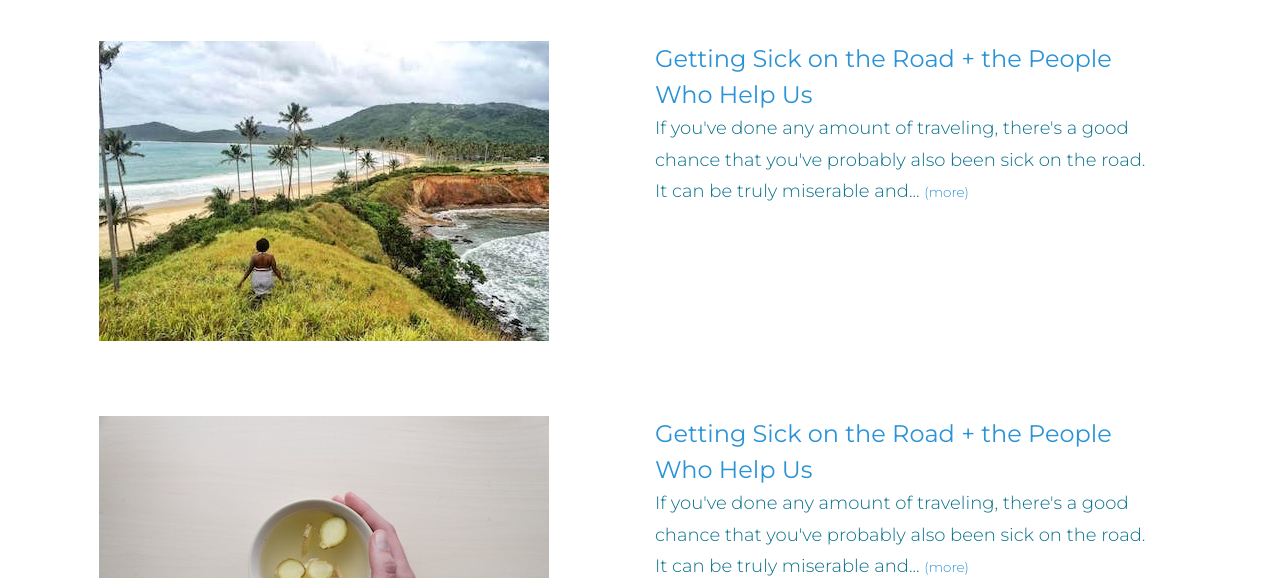
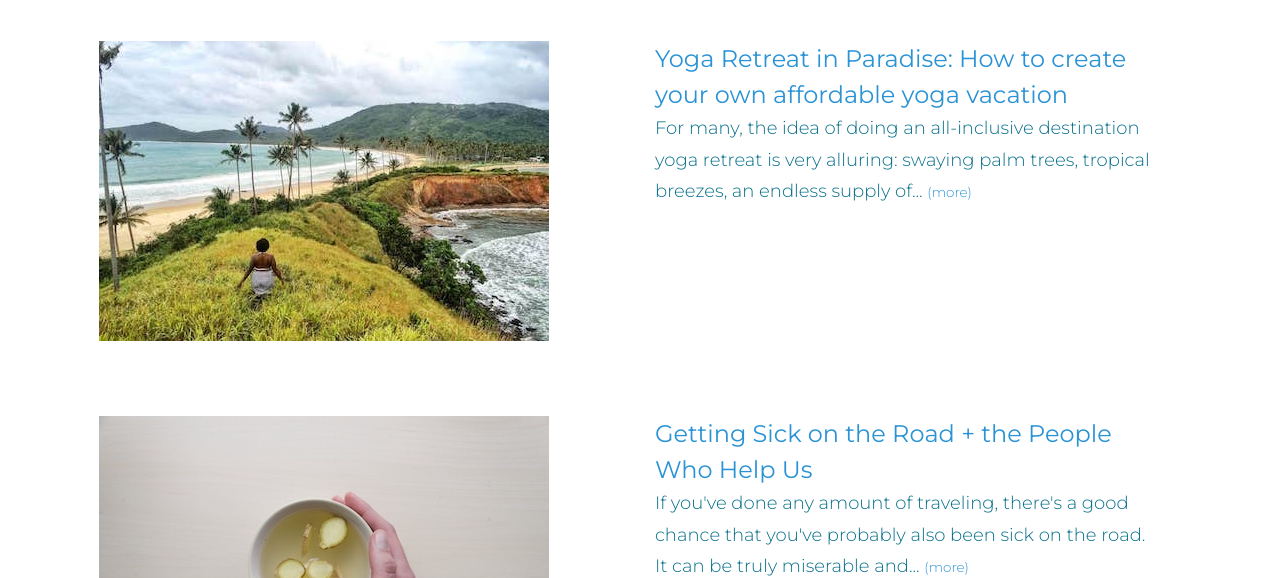
Before and after one commit to teacupwoozy/netlify, a plain HTML site: page teacupwoozytravel/blog.html in a window 1280 px wide. Shown: the part 222-800 px from the top of the page. Drawn offline with Linux system fonts and the light colour scheme.

Commit message:
fix bad links on blog index

```diff
--- a/teacupwoozytravel/blog.html
+++ b/teacupwoozytravel/blog.html
@@ -60,10 +60,10 @@
                 beaches on both sides">
             </div>
             <div class="blog-cell">
-                <h4 class="blog-index-titles"><a href="getting-sick-on-the-road.html">Getting Sick on the Road + the
-                        People Who Help Us</a></h4>
-                <p>If you've done any amount of traveling, there's a good chance that you've probably also been
-                    sick on the road. It can be truly miserable and... <a href="getting-sick-on-the-road.html" class="blog-link">(more)</a></p>
+                <h4 class="blog-index-titles"><a href="yoga-retreat-in-paradise.html">Yoga Retreat in Paradise:
+                How to create your own affordable yoga vacation</a></h4>
+                <p>For many, the idea of doing an all-inclusive destination yoga retreat is very alluring: swaying palm trees, tropical
+                breezes, an endless supply of... <a href="yoga-retreat-in-paradise.html" class="blog-link">(more)</a></p>
             </div>
         </article>
 
```
